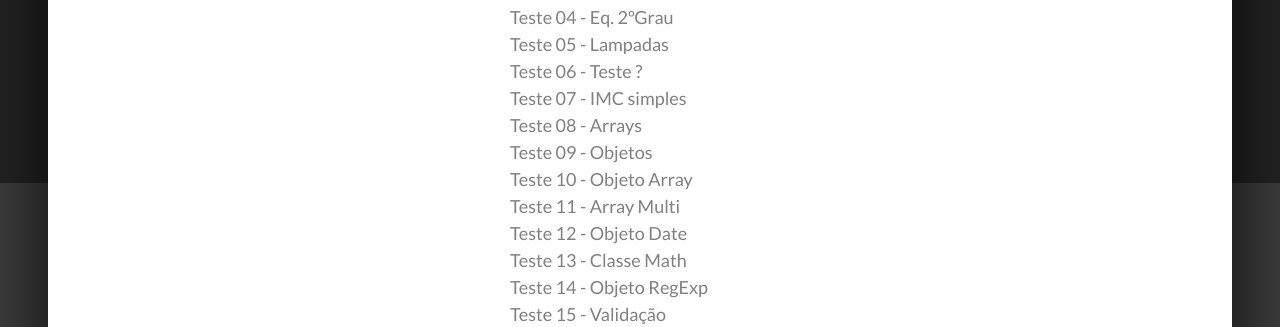
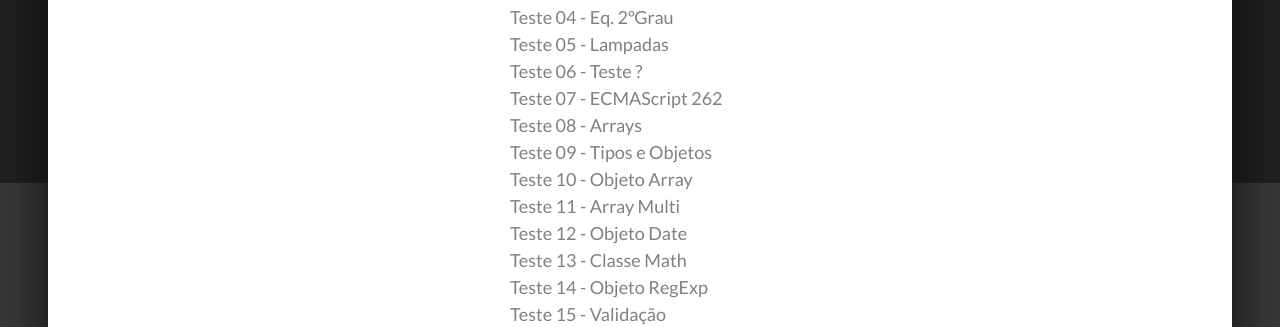
Before and after one commit to evertonmessias/portfolio, a PHP site: page / in a window 1280 px wide, after a click that opens the changed part. Shown: the part 571-898 px from the top of the page. Run offline with PHP 8.4, Linux system fonts and the light colour scheme; data that the repository does not hold is empty.

Commit message:
02-12-2019_21:34:49

```diff
--- a/index.php
+++ b/index.php
@@ -365,9 +365,9 @@
 <li><a href="./testes/js/teste04JS.html" target="_blank">Teste 04 - Eq. 2ºGrau</a></li>
 <li><a href="./testes/js/teste05JS.html" target="_blank">Teste 05 - Lampadas</a></li>
 <li><a href="./testes/js/teste06JS.html" target="_blank">Teste 06 - Teste ?</a></li>
-<li><a href="./testes/js/teste07JS.html" target="_blank">Teste 07 - IMC simples</a></li>
+<li><a href="./testes/js/teste07JS.html" target="_blank">Teste 07 - ECMAScript 262</a></li>
 <li><a href="./testes/js/teste08JS.html" target="_blank">Teste 08 - Arrays</a></li>
-<li><a href="./testes/js/teste09JS.html" target="_blank">Teste 09 - Objetos</a></li>
+<li><a href="./testes/js/teste09JS.html" target="_blank">Teste 09 - Tipos e Objetos</a></li>
 <li><a href="./testes/js/teste10JS.html" target="_blank">Teste 10 - Objeto Array</a></li>
 <li><a href="./testes/js/teste11JS.html" target="_blank">Teste 11 - Array Multi</a></li>
 <li><a href="./testes/js/teste12JS.html" target="_blank">Teste 12 - Objeto Date</a></li>
```
